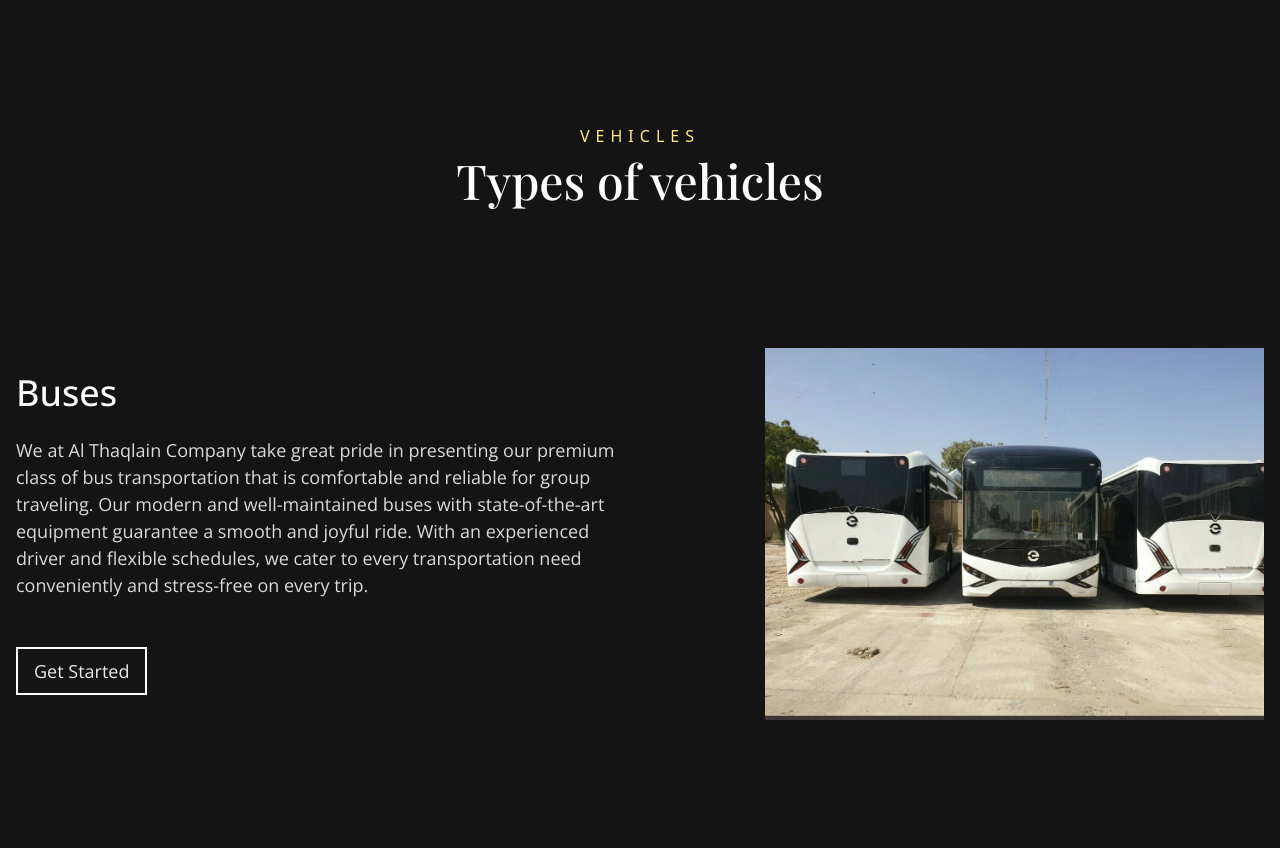
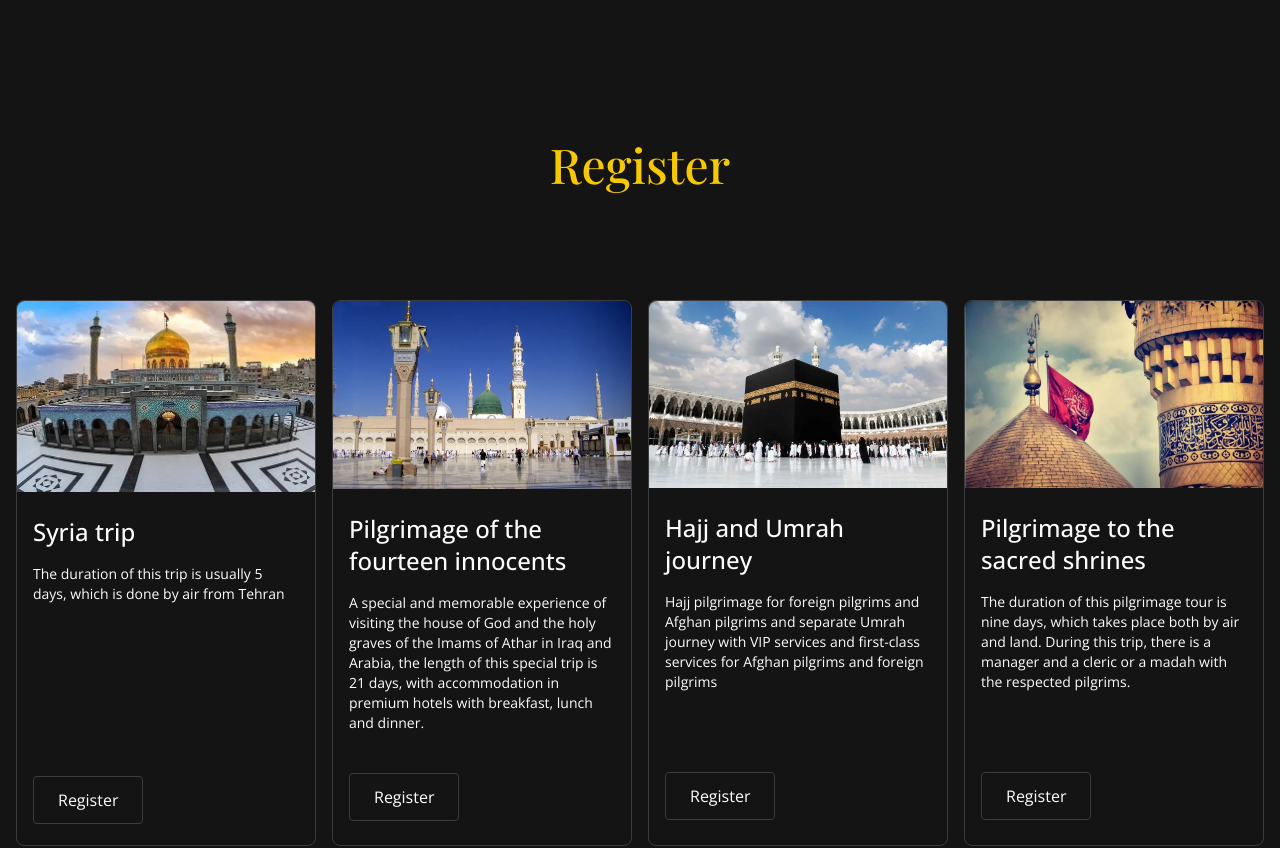
Before and after one commit to Malik-Haziq/al-thaqlain, a React (Vite) app: page /transportation in a window 1280 px wide. Shown: the part 660-1508 px from the top of the page. Built offline with nearby package versions, Linux system fonts and the light colour scheme; a web font is replaced by a local one.

Commit message:
create a card on ziyarat section

```diff
--- a/src/pages/Transportation/Transportation.tsx
+++ b/src/pages/Transportation/Transportation.tsx
@@ -1,16 +1,56 @@
 import { Header } from "../../components/header";
 import { CTA } from "../../components/CTA";
 import { Button } from "../../components/Button";
+import { Card } from "../../components/Card";
+
+
 import bus from "../../assets/Transportation/bus.webp";
 import car from "../../assets/Transportation/car.webp";
 import train from "../../assets/Transportation/train.webp";
 import airplane from "../../assets/Transportation/airplane.webp";
+
+import place from "../../assets/Transportation/place/b1.webp";
+import place1 from "../../assets/Transportation/place/b2.webp";
+import place2 from "../../assets/Transportation/place/b3.webp";
+import place3 from "../../assets/Transportation/place/b4.webp";
 
 export function Transportation() {
   return (
     <>
       <Header heading="Transportation" img="headerBg" />
       <Transportation_Outlet />
+      <section className="">
+        <h2 className="text-5xl text-secondary-400 text-center mb-28">
+          Register
+        </h2>
+        <div className="flex gap-4">
+          <Card
+            heading="Syria trip"
+            img={place}
+            para="The duration of this trip is usually 5 days, which is done by air from Tehran"
+            button="Register"
+          />
+          <Card
+            heading="Pilgrimage of the fourteen innocents"
+            img={place1}
+            para="A special and memorable experience of visiting the house of God and the holy graves of the Imams of Athar in Iraq and Arabia, the length of this special trip is 21 days, with accommodation in premium hotels with breakfast, lunch and dinner."
+            button="Register"
+          />
+          <Card
+            heading="Hajj and Umrah journey"
+            img={place2}
+            para="Hajj pilgrimage for foreign pilgrims and Afghan pilgrims and separate Umrah journey with VIP services and first-class services for Afghan pilgrims and foreign pilgrims"
+            button="Register"
+          />
+          <Card
+            heading="Pilgrimage to the sacred shrines"
+            img={place3}
+            para="The duration of this pilgrimage tour is nine days, which takes place both by air and land. During this trip, there is a manager and a cleric or a madah with the respected pilgrims."
+            button="Register"
+          />
+        </div>
+      </section>
+
       <div>
         <div className="flex flex-col items-center justify-center">
           <span className="uppercase text-secondary-100 tracking-[6px] mb-2">
```
